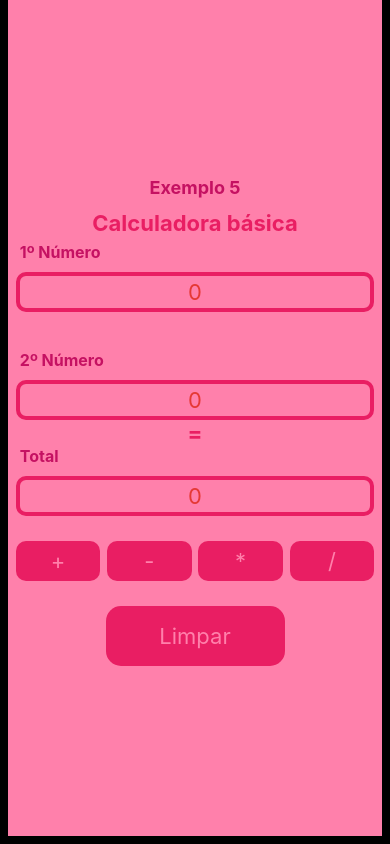
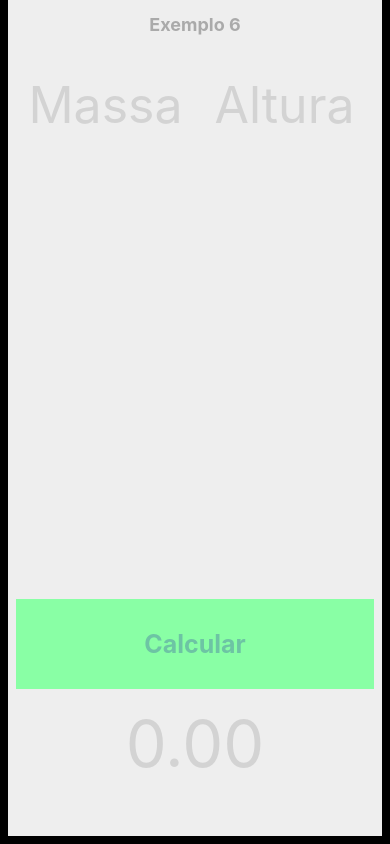
Before and after one commit to vtrLionn/aula_react, a React Native app: screen / in a window 390 px wide. Built offline with nearby package versions, Linux system fonts and the light colour scheme.

Commit message:
12/05
feita a apostila 006, calculadora IMC

```diff
--- a/App.js
+++ b/App.js
@@ -3,14 +3,14 @@ import { StyleSheet, Text, View } from 'react-native';
 import Constants from 'expo-constants';
 
 //import Index from './components/apostila_003/index';
-import Apostila_005 from './components/apostila_005';
+import Apostila_006 from './components/apostila_006';
 
 const corApp = '#000';
 
 export default function App() {
   return (
     <View style={styles.container}>
-      <Apostila_005 />
+      <Apostila_006 />
       <StatusBar style={corApp==='#000' ? 'light' : 'dark'} />
     </View>
   );
--- /dev/null
+++ b/components/apostila_006/index.js
@@ -0,0 +1,62 @@
+import React, { useState } from "react";
+import { Text, View, StyleSheet, TextInput, TouchableOpacity } from 'react-native';
+import styles from './styles';
+
+export default function Index(){
+
+    const [massa, setMassa] = useState(0);
+    const [altura, setAltura] = useState(0);
+    const [resultado, setResultado] = useState(0);
+    const [grau, setGrau] = useState('');
+
+    function Calcular(){
+        const valor = massa / (altura * altura);
+        setResultado(valor);
+        imc(valor);
+    }
+
+
+    function imc(valor){
+        let graw = '';
+        if (valor < 18.5) {
+            graw = "Abaixo do peso";
+        } else if (valor >= 18.5 && valor < 24.9){
+            graw = 'Peso normal';
+        } else if (valor >= 25 && valor < 29.5){
+            graw = 'Sobrepeso';
+        } else if (valor >= 30 && valor <34.9) {
+            graw = 'Obesidade grau 1';
+        } else if (valor >= 35 && valor < 39.9){
+            graw = 'Obesidade grau 2';
+        } else if (valor > 40){
+            graw = 'Obesidade grau 3';
+        }
+        setGrau(graw);
+    }
+
+    return(
+        <View style={styles.container}>
+            <Text style={styles.paragraph}> Exemplo 6 </Text>
+            <View style={styles.entradaImc}>
+                <TextInput placeholder='Massa'
+                placeholderTextColor='lightgray'
+                keyboardType='numeric'
+                maxLength={4}
+                style={styles.input}
+                onChangeText={(entrada) => setMassa(entrada)} />
+
+                <TextInput placeholder='Altura'
+                placeholderTextColor='lightgray'
+                keyboardType='numeric'
+                maxLength={4}
+                style={styles.input}
+                onChangeText={(entrada) => setAltura(entrada)} />
+            </View>
+            <TouchableOpacity style={styles.button} onPress={() => Calcular ()}>
+                <Text style={styles.buttonText}> Calcular </Text>
+            </TouchableOpacity>
+            <Text style={styles.resultados}> {resultado.toFixed(2)} </Text>
+            <Text style={styles.resultados}>{grau}</Text>
+        </View>
+    );
+}
--- /dev/null
+++ b/components/apostila_006/styles.js
@@ -0,0 +1,48 @@
+import { StyleSheet } from 'react-native';
+
+const styles = StyleSheet.create({
+    container: {
+      flex: 1,
+      justifyContent: 'center',
+      backgroundColor: '#EEE',
+      width:'100%',
+      padding: 8,
+    },
+    paragraph: {
+      margin: 6,
+      fontSize: 18,
+      fontWeight: 'bold',
+      textAlign: 'center',
+      color: '#AAA',
+    },
+    entradaImc: {
+      flex: 1,
+      flexDirection: 'row',
+    },
+    input: {
+      height: 80,
+      textAlign: 'center',
+      width: '50%',
+      fontSize: 50,
+      marginTop: 24,
+      color: 'lightgray',
+    },
+    button: {
+      backgroundColor: '#89FFA5',
+    },
+    buttonText: {
+      alignSelf: 'center',
+      padding: 30,
+      fontSize: 25,
+      color: '#6DC4A4',
+      fontWeight: 'bold',
+    },
+    resultados: {
+      alignSelf: 'center',
+      color: 'lightgray',
+      fontSize: 65,
+      padding: 15,
+    },
+  });
+
+  export default styles;
```
